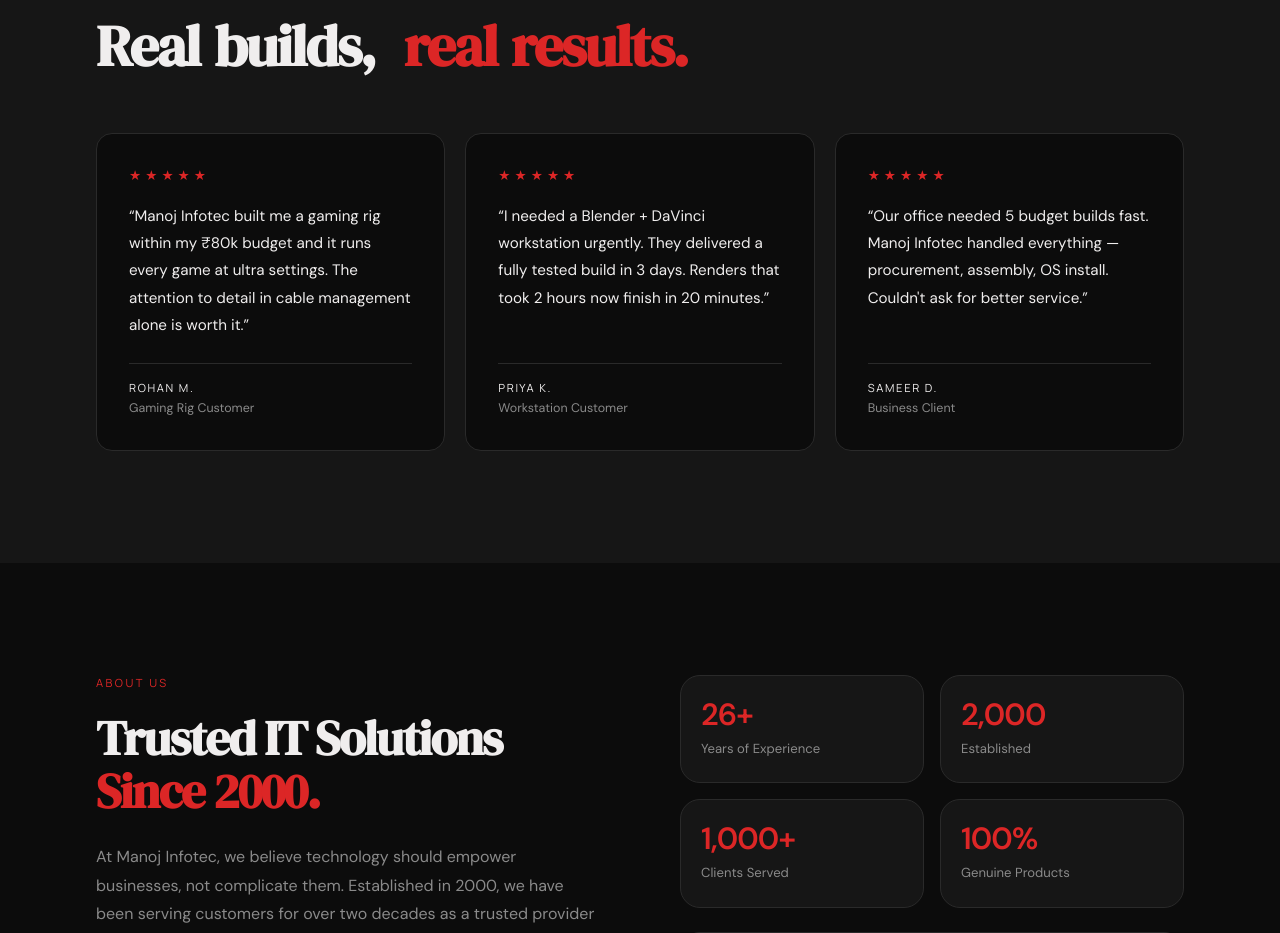
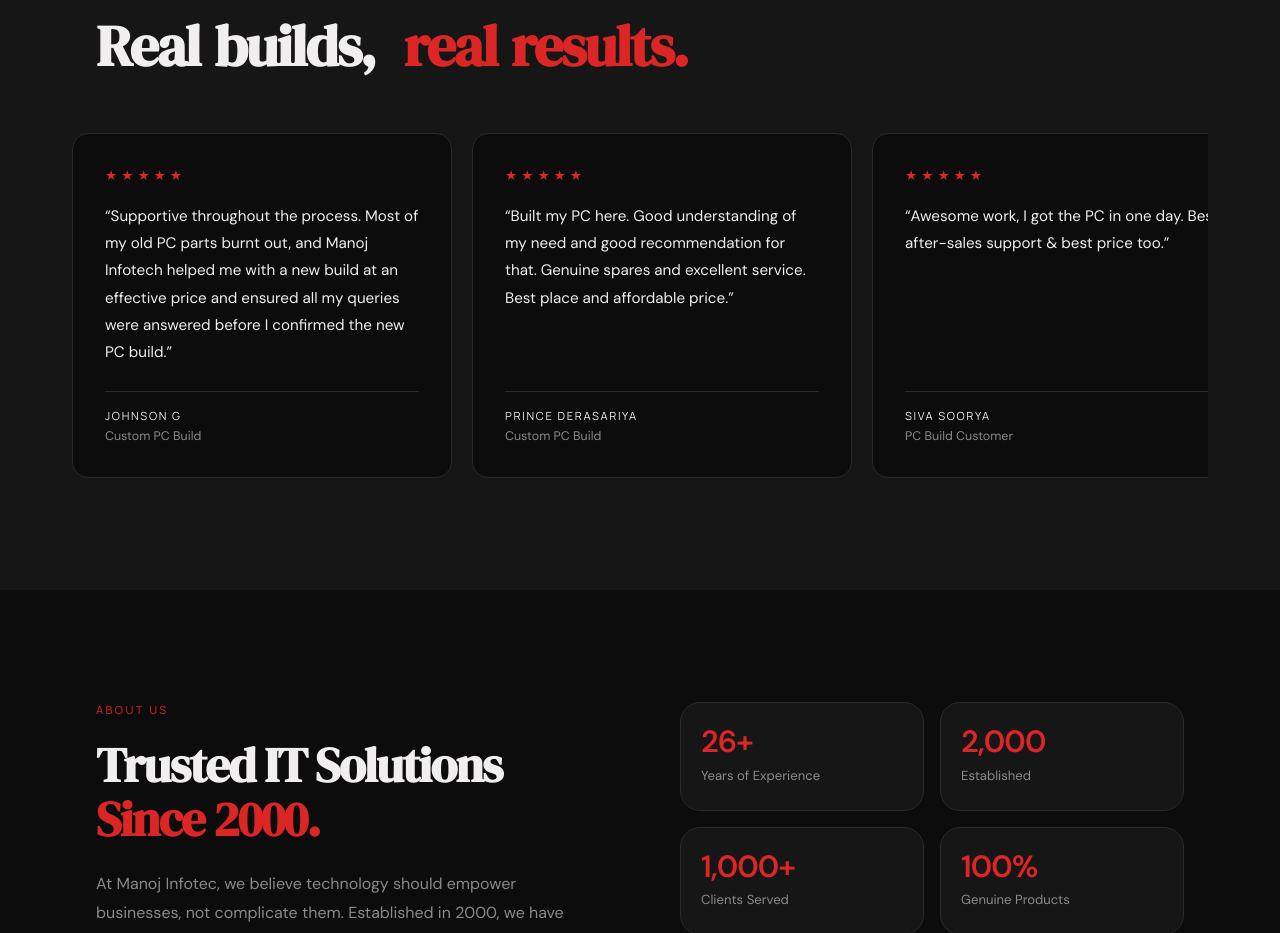
Before and after one commit to naman-1311/manoj-infotech, a Next.js app: page / in a window 1280 px wide. Shown: the part 2742-3675 px from the top of the page. Built offline with nearby package versions, Linux system fonts and the light colour scheme.

Commit message:
feat: add global CSS styles and a new social-proof component section

```diff
--- a/src/app/globals.css
+++ b/src/app/globals.css
@@ -359,15 +359,12 @@
   to { transform: translateX(-50%); }
 }
 .testimonials-marquee {
-  animation: testimonials-scroll 18s linear infinite;
-}
-.testimonials-marquee:hover {
-  animation-play-state: paused;
+  animation: testimonials-scroll 40s linear infinite;
 }
 .testimonials-marquee.paused {
   animation-play-state: paused;
 }
-.testimonials-desktop { display: grid; }
+.testimonials-desktop { display: block; }
 .testimonials-mobile { display: none; }
 
 @media (max-width: 767px) {
--- a/src/components/sections/social-proof.tsx
+++ b/src/components/sections/social-proof.tsx
@@ -6,20 +6,37 @@
 
 const TESTIMONIALS = [
   {
-    quote:
-      "Manoj Infotec built me a gaming rig within my ₹80k budget and it runs every game at ultra settings. The attention to detail in cable management alone is worth it.",
+    quote: "Supportive throughout the process. Most of my old PC parts burnt out, and Manoj Infotech helped me with a new build at an effective price and ensured all my queries were answered before I confirmed the new PC build.",
+    name: 'Johnson G',
+    detail: 'Custom PC Build',
+  },
+  {
+    quote: "Built my PC here. Good understanding of my need and good recommendation for that. Genuine spares and excellent service. Best place and affordable price.",
+    name: 'Prince Derasariya',
+    detail: 'Custom PC Build',
+  },
+  {
+    quote: "Awesome work, I got the PC in one day. Best after-sales support & best price too.",
+    name: 'Siva Soorya',
+    detail: 'PC Build Customer',
+  },
+  {
+    quote: "We have been dealing with Manoj Infotech for more than 2 years now. Their price is always affordable compared with other suppliers in the market. On-time response, timely delivery and kind support are their notable marks.",
+    name: 'ARPL EDP',
+    detail: 'Business Client',
+  },
+  {
+    quote: "Manoj Infotec built me a gaming rig within my ₹80k budget and it runs every game at ultra settings. The attention to detail in cable management alone is worth it.",
     name: 'Rohan M.',
     detail: 'Gaming Rig Customer',
   },
   {
-    quote:
-      "I needed a Blender + DaVinci workstation urgently. They delivered a fully tested build in 3 days. Renders that took 2 hours now finish in 20 minutes.",
+    quote: "I needed a Blender + DaVinci workstation urgently. They delivered a fully tested build in 3 days. Renders that took 2 hours now finish in 20 minutes.",
     name: 'Priya K.',
     detail: 'Workstation Customer',
   },
   {
-    quote:
-      "Our office needed 5 budget builds fast. Manoj Infotec handled everything — procurement, assembly, OS install. Couldn't ask for better service.",
+    quote: "Our office needed 5 budget builds fast. Manoj Infotec handled everything — procurement, assembly, OS install. Couldn't ask for better service.",
     name: 'Sameer D.',
     detail: 'Business Client',
   },
@@ -105,11 +122,18 @@
           <WordReveal text="real results." isInView={isInView} baseDelay={200} stagger={60} style={{ color: '#DC2626', display: 'inline', marginLeft: '0.25em' }} />
         </h2>
 
-        {/* Desktop Cards */}
-        <div className="testimonials-desktop grid grid-cols-1 md:grid-cols-3 gap-5">
-          {TESTIMONIALS.map((t, i) => (
-            <TestimonialCard key={t.name} t={t} i={i} isInView={isInView} />
-          ))}
+        {/* Desktop infinite scroll */}
+        <div className="testimonials-desktop" style={{ overflow: 'hidden', margin: '0 -24px' }}>
+          <div
+            className="testimonials-marquee"
+            style={{ display: 'flex', gap: 20, width: 'max-content' }}
+          >
+            {[...TESTIMONIALS, ...TESTIMONIALS].map((t, i) => (
+              <div key={i} style={{ width: 380, flexShrink: 0 }}>
+                <TestimonialCard t={t} i={0} isInView={isInView} />
+              </div>
+            ))}
+          </div>
         </div>
 
         {/* Mobile infinite scroll */}
```
